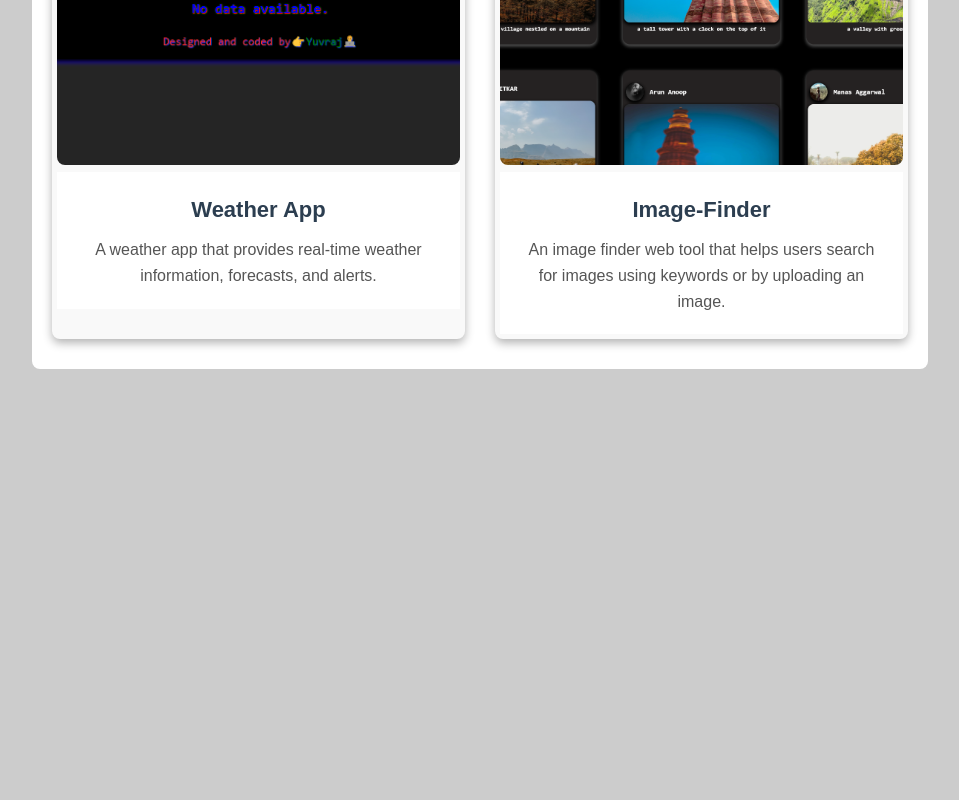
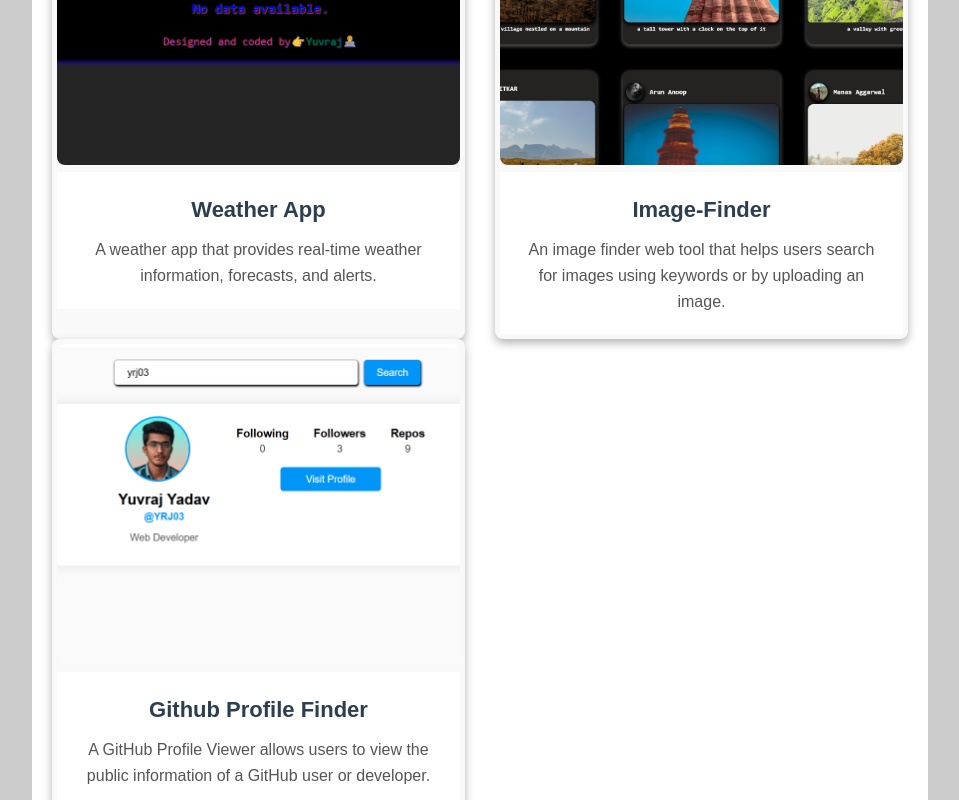
Before and after one commit to YRJ03/YRJ, a React (Vite) app: page /projects in a window 1280 px wide. Shown: the part 400-1200 px from the top of the page, without its empty margins (160-1119 px from the left). Built offline with nearby package versions, Linux system fonts and the light colour scheme.

Commit message:
Update Projects.jsx

```diff
--- a/src/component/Projects.jsx
+++ b/src/component/Projects.jsx
@@ -14,6 +14,12 @@ const Projects = () => {
       imageUrl: './images/Search_Img.png',
       projectUrl: 'https://search-img-xi.vercel.app/',
       description: 'An image finder web tool that helps users search for images using keywords or by uploading an image.'
+    },
+    {
+      title: 'Github Profile Finder',
+      imageUrl: './images/githubprofileviewer.png',
+      projectUrl: 'https://github-profile-viewer-ochre.vercel.app/',
+      description: 'A GitHub Profile Viewer allows users to view the public information of a GitHub user or developer.'
     }
   ];
 
```
